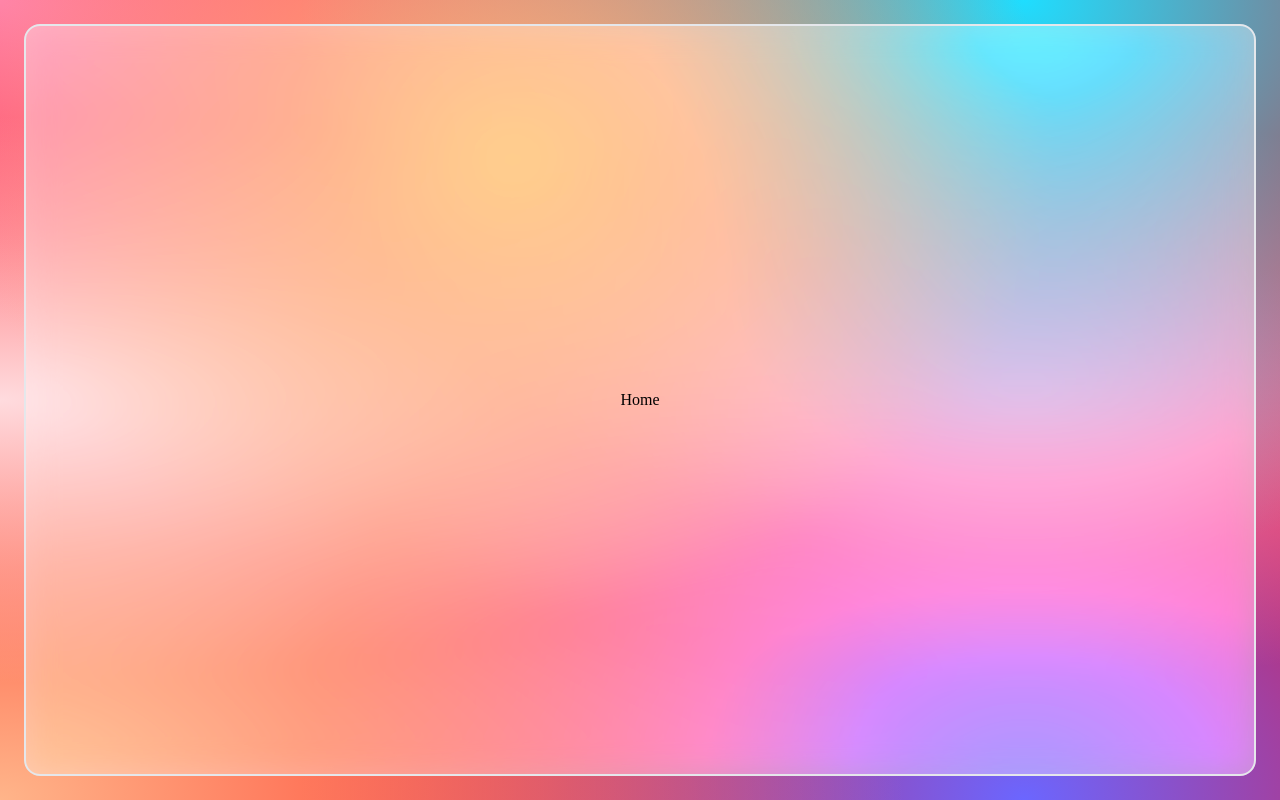
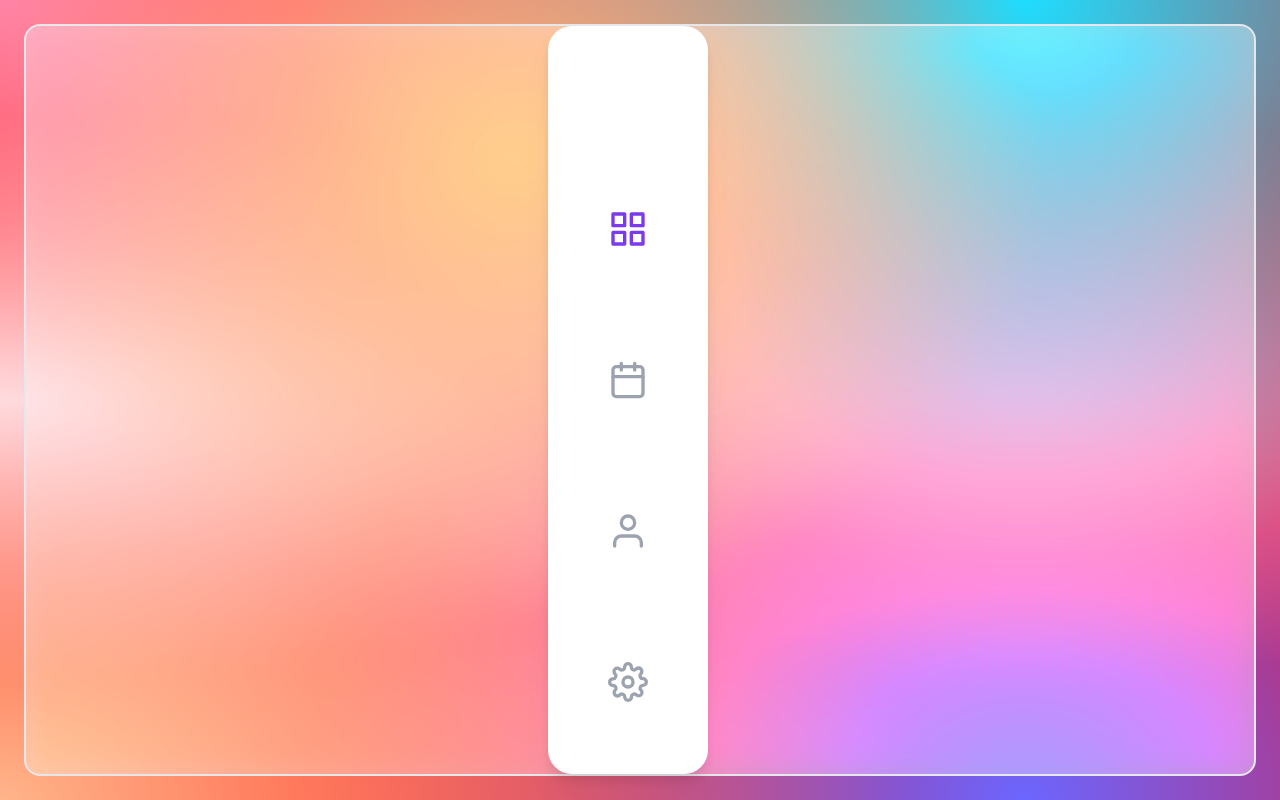
Before and after one commit to sendistephen/project_app, a Next.js app: page /home in a window 1280 px wide. Built offline with nearby package versions, Linux system fonts and the light colour scheme.

Commit message:
wip: Add signin user

```diff
--- a/src/middleware.ts
+++ b/middleware.ts
@@ -9,6 +9,7 @@
 const verifyJWT = async (jwt) => {
 	// Obtain the payload of the JWT Token by decoding it using the Text Encoder and the process environment's JWT Secret.
 	const { payload } = await jwtVerify(jwt, new TextEncoder().encode(process.env.JWT_SECRET));
+
 	return payload; // Return the decoded payload
 };
 
@@ -28,7 +29,7 @@
 		return NextResponse.next();
 	}
 	// Get the JWT cookie from the request
-	const jwt = req.cookies.get(process.env.JWT_COOKIE_NAME);
+	const jwt = req.cookies.get(process.env.COOKIE_NAME);
 	// If no JWT cookie is present, then redirect to the signin page
 	if (!jwt) {
 		req.nextUrl.pathname = '/signin';
@@ -37,7 +38,7 @@
 
 	try {
 		// Verify the JWT Token
-		await verifyJWT(jwt);
+		await verifyJWT(jwt.value);
 		// Redirect to the next page
 		return NextResponse.next();
 	} catch (error) {
--- a/package.json
+++ b/package.json
@@ -22,7 +22,7 @@
 		"eslint": "8.34.0",
 		"eslint-config-next": "13.1.6",
 		"jose": "4.11.1",
-		"next": "13.1.6",
+		"next": "^13.1.6",
 		"react": "18.2.0",
 		"react-dom": "18.2.0",
 		"react-feather": "2.0.10",
--- a/src/app/(dashboard)/home/page.tsx
+++ b/src/app/(dashboard)/home/page.tsx
@@ -1,7 +1,21 @@
-export default function Home() {
+import { delay } from '@src/lib/async';
+import { cookies } from 'next/headers';
+import Link from 'next/link';
+import { Suspense } from 'react';
+
+export default async function Page() {
 	return (
-		<div>
-			<h1>Home</h1>
+		<div className='h-full overflow-y-auto pr-6 w-1/1'>
+			<div className=' h-full  items-stretch justify-center min-h-[content]'>
+				<div className='flex-1 grow flex'>{/** greetings here */}</div>
+				<div className='flex flex-2 grow items-center flex-wrap mt-3 -m-3 '>
+					{/** projects map here */}
+					<div className='w-1/3 p-3'>{/* new project here */}</div>
+				</div>
+				<div className='mt-6 flex-2 grow w-full flex'>
+					<div className='w-full'>{/* tasks here */}</div>
+				</div>
+			</div>
 		</div>
 	);
 }
--- a/src/app/(dashboard)/layout.tsx
+++ b/src/app/(dashboard)/layout.tsx
@@ -1,13 +1,17 @@
 import '@src/styles/global.css';
 import GlassPane from '@src/components/GlassPane';
 import Head from '../head';
+import Sidebar from '@src/components/Sidebar';
 
 export default function DashboardRootLayout({ children }) {
 	return (
 		<html lang='en'>
 			<Head />
 			<body className='h-screen w-screen rainbow-mesh p-6'>
-				<GlassPane className='w-full h-full flex items-center justify-center'>{children}</GlassPane>
+				<GlassPane className='w-full h-full flex items-center justify-center'>
+					<Sidebar />
+					{children}
+				</GlassPane>
 			</body>
 		</html>
 	);
--- a/src/app/(dashboard)/project/[id]/auth.ts
+++ b/src/app/(dashboard)/project/[id]/auth.ts
@@ -1,5 +1,5 @@
 import { db } from '@src/lib/db';
-import bcrypt from 'bcryptjs';
+import bcrypt from 'bcrypt';
 import { SignJWT, jwtVerify } from 'jose';
 
 // Hashes a given password with bcrypt.
--- a/src/components/AuthForm.tsx
+++ b/src/components/AuthForm.tsx
@@ -25,8 +25,9 @@
 
 const initial = { email: '', password: '', firstName: '', lastName: '' };
 
-const AuthForm = ({ mode }) => {
+const AuthForm = ({ mode }: { mode: 'register' | 'signin' }) => {
 	const [formState, setFormState] = useState({ ...initial });
+
 	const [error, setError] = useState('');
 
 	const router = useRouter();
@@ -50,6 +51,7 @@
 		},
 		[formState.email, formState.password, formState.firstName, formState.lastName]
 	);
+
 	const content = mode === 'register' ? registerContent : signinContent;
 	return (
 		<Card>
--- a/src/lib/api.ts
+++ b/src/lib/api.ts
@@ -1,8 +1,8 @@
 export const fetcher = async ({ url, method, body, json = true }) => {
 	const res = await fetch(url, {
 		method,
-		// body: body && JSON.stringify(body),
-		...body(body && { body: JSON.stringify(body) }),
+		body: body && JSON.stringify(body),
+		// ...body(body && { body: JSON.stringify(body) }),
 		headers: {
 			Accept: 'application/json',
 			'Content-Type': 'application/json',
@@ -29,7 +29,7 @@
 
 export const signin = async (user) => {
 	return await fetcher({
-		url: '/api/login',
+		url: '/api/signin',
 		method: 'POST',
 		body: user,
 		json: false,
--- /dev/null
+++ b/src/lib/async.ts
@@ -0,0 +1 @@
+export const delay = (time) => new Promise((resolve) => setTimeout(() => resolve(1), time));
--- a/src/pages/register.ts
+++ b/src/pages/api/register.ts
@@ -27,6 +27,6 @@
 			})
 		);
 		res.status(201); // Created
-		res.end();
+		res.json({});
 	}
 }
--- a/src/pages/signin.ts
+++ b/src/pages/api/signin.ts
@@ -11,25 +11,34 @@
 				email: req.body.email,
 			},
 		});
+		if (!user) {
+			res.status(401);
+			res.json({ error: 'Invalid login' });
+			return;
+		}
 		// Compare the submitted user password with the one in the database
 		const isUserFound = await comparePassword(req.body.password, user?.password);
+
 		if (isUserFound) {
 			// Create a json web token
 			const jwt = await createJWT(user);
+
 			res.setHeader(
 				'Set-Cookie',
 				serialize(process.env.COOKIE_NAME, jwt, {
 					httpOnly: true,
 					path: '/',
-					secure: process.env.NODE_ENV === 'production',
 					maxAge: 1000 * 60 * 60 * 24 * 7,
 				})
 			);
 			res.status(201);
 			res.end();
 		} else {
-			res.status(402);
-			res.end();
+			res.status(401);
+			res.json({ error: 'Invalid login' });
 		}
+	} else {
+		res.status(402);
+		res.json({});
 	}
 }
```
Also changed, not shown: 2 other files (tests, documents, lock files or other folders).
